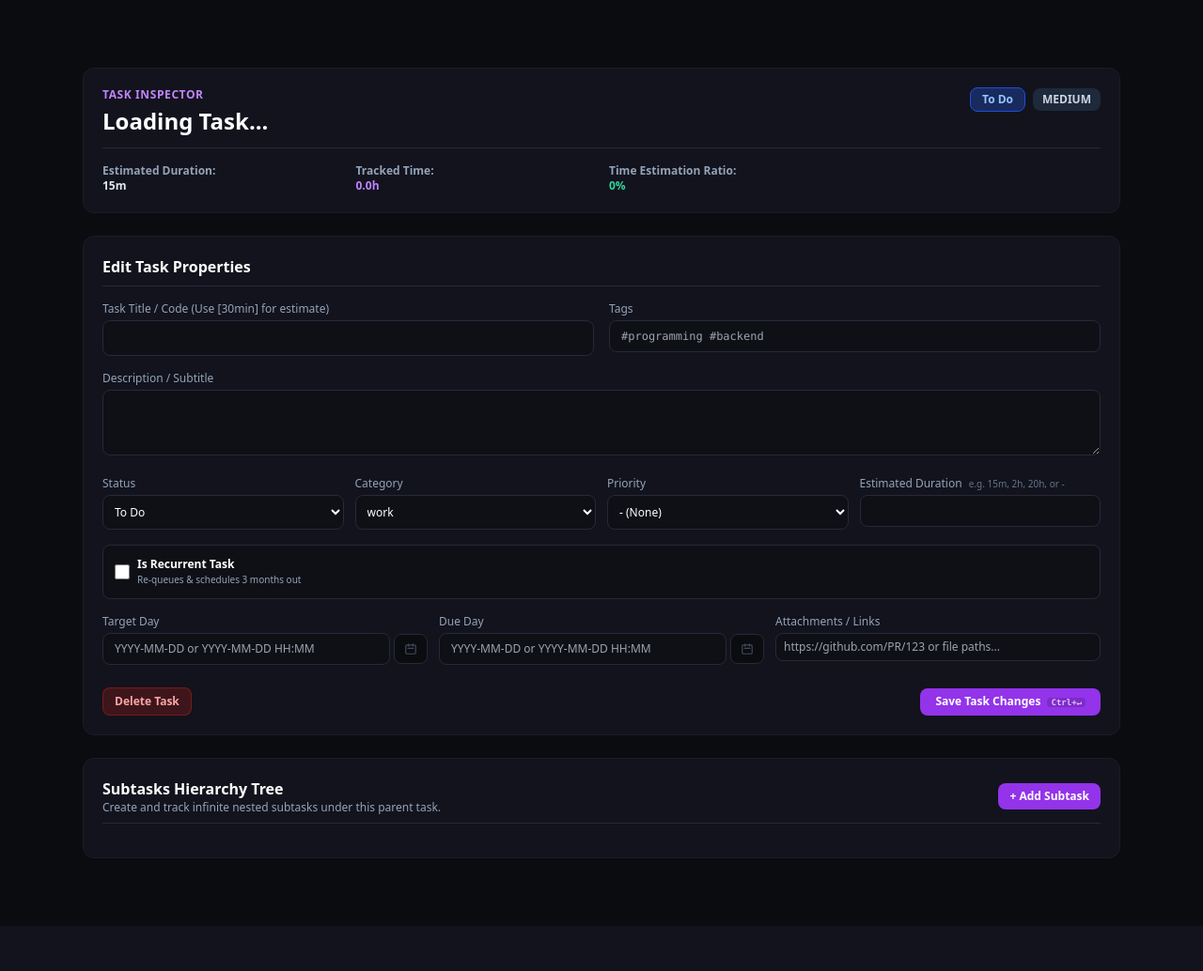
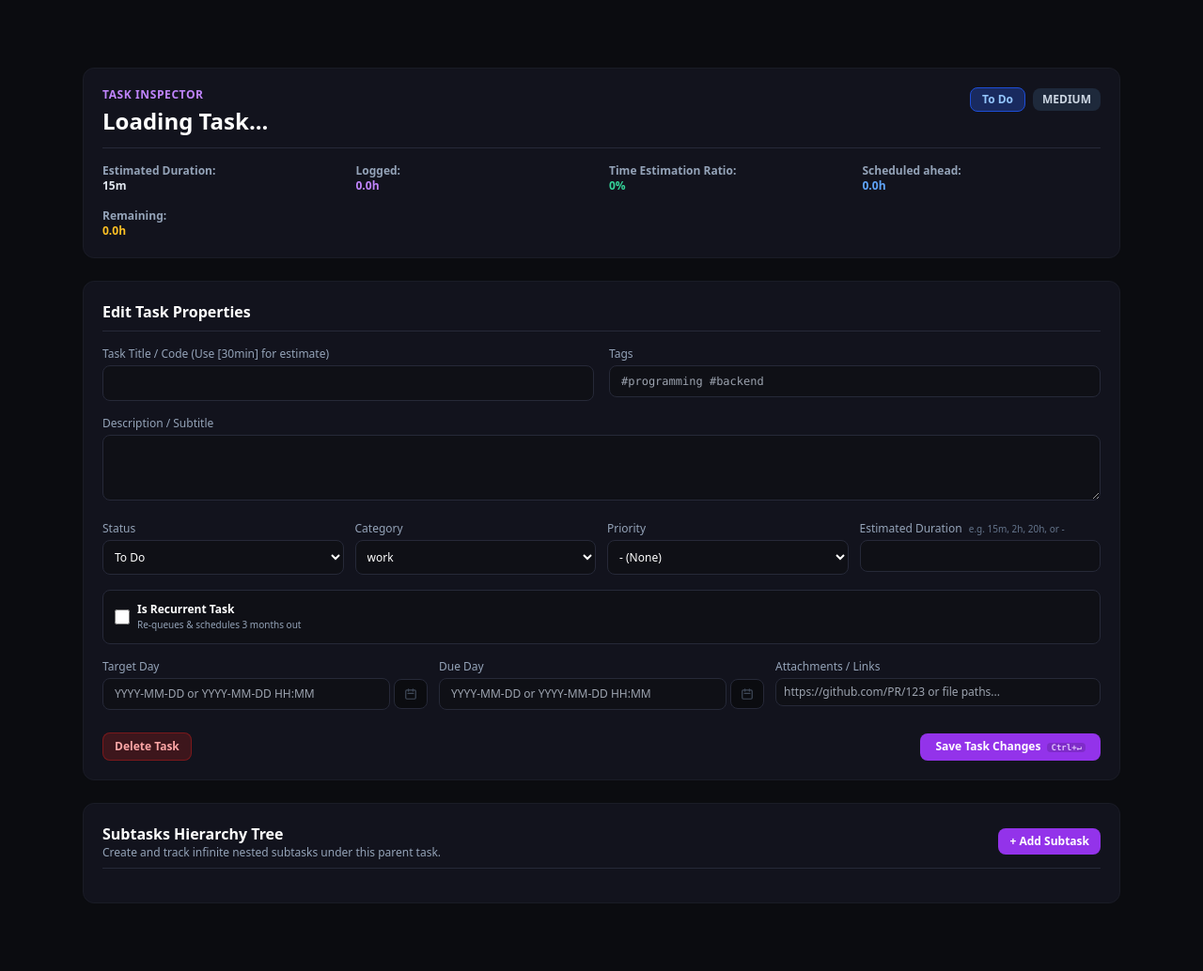
Before and after one commit to sinsenti/TimeTrace, a FastAPI app: page /tasks-detail/1 in a window 1280 px wide. Shown: the part 48-1082 px from the top of the page at 94% size. Before the commit the page ends 1034 px from the top, so only its background shows below. Run offline with FastAPI, Linux system fonts and the light colour scheme; data that the repository does not hold is empty; parts of the project's set-up code (start-up, migrations or seed data) failed here and were passed over; some libraries are stand-ins or nearby versions.

Commit message:
feat: frontend for task/session completion policy prompt
Adds the keep-or-clear modal (completion_policy.js + the modal partial)
wired into every status-changing PUT (subtasks.js, task_modal.js,
kanban.js), replacing the old silent discardFutureSessionsForTask
delete path entirely. Also adds the Logged/Scheduled ahead/Remaining
stat tiles on the task detail page and relabels task_inspector.js's
Tracked Hours to Logged.

Backend (schemas, service methods, router endpoint) that this frontend
calls is not yet implemented -- next commit.

```diff
--- /dev/null
+++ b/src/timetrace/interfaces/api/static/js/completion_policy.js
@@ -0,0 +1,108 @@
+/**
+ * Completion Policy Prompt Engine
+ *
+ * When a task transitions into "completed", or out of a "scheduled trigger"
+ * status without becoming completed, the backend (TaskService.update_task)
+ * returns a `completion_policy` block describing any future scheduled
+ * sessions still sitting on the calendar for that task. This module renders
+ * that prompt and lets the user clear those sessions (optionally including
+ * subtasks) or just keep them.
+ */
+
+let completionPolicyState = null;
+
+function formatCompletionPolicySessionTime(startIso, endIso) {
+    const start = parseApiDateTime(startIso);
+    const end = endIso ? parseApiDateTime(endIso) : null;
+    if (!start || isNaN(start.getTime())) return startIso || '';
+
+    const monthNames = ['Jan', 'Feb', 'Mar', 'Apr', 'May', 'Jun', 'Jul', 'Aug', 'Sep', 'Oct', 'Nov', 'Dec'];
+    const pad = (n) => String(n).padStart(2, '0');
+    const dateLabel = `${monthNames[start.getMonth()]} ${start.getDate()}`;
+    const startLabel = `${pad(start.getHours())}:${pad(start.getMinutes())}`;
+
+    if (end && !isNaN(end.getTime())) {
+        const endLabel = `${pad(end.getHours())}:${pad(end.getMinutes())}`;
+        return `${dateLabel}, ${startLabel} - ${endLabel}`;
+    }
+    return `${dateLabel}, ${startLabel}`;
+}
+
+function handleCompletionPolicy(putResponse) {
+    if (!putResponse || !putResponse.completion_policy) return;
+
+    const policy = putResponse.completion_policy;
+    completionPolicyState = policy;
+
+    const titleEl = document.getElementById('completion_policy_modal_title');
+    if (titleEl) {
+        titleEl.innerText = policy.reason === 'left_scheduled' ? 'Removed from calendar' : 'Task completed';
+    }
+
+    const listEl = document.getElementById('completion_policy_session_list');
+    if (listEl) {
+        listEl.innerHTML = (policy.scheduled_sessions || []).map(s => `
+            <label class="flex items-center space-x-2 text-xs bg-[#0f1016] border border-[var(--border-muted)] rounded-lg px-2.5 py-2 cursor-pointer">
+                <input type="checkbox" class="completion_policy_session_checkbox w-4 h-4 accent-purple-600 cursor-pointer rounded" data-session-id="${s.id}" checked>
+                <span class="flex-1 text-slate-200">${formatCompletionPolicySessionTime(s.start_time, s.end_time)}</span>
+            </label>
+        `).join('');
+    }
+
+    const subtaskRow = document.getElementById('completion_policy_subtask_row');
+    const subtaskCheckbox = document.getElementById('completion_policy_include_subtasks');
+    const subtaskLabel = document.getElementById('completion_policy_subtask_label');
+    if (subtaskRow) {
+        if (policy.subtask_scheduled_count > 0) {
+            subtaskRow.classList.remove('hidden');
+            if (subtaskLabel) {
+                subtaskLabel.innerText = `Also clear ${policy.subtask_scheduled_count} scheduled sessions on subtasks`;
+            }
+            if (subtaskCheckbox) subtaskCheckbox.checked = false;
+        } else {
+            subtaskRow.classList.add('hidden');
+        }
+    }
+
+    const modal = document.getElementById('completion_policy_modal');
+    if (modal) modal.classList.remove('hidden');
+}
+
+function closeCompletionPolicyModal() {
+    const modal = document.getElementById('completion_policy_modal');
+    if (modal) modal.classList.add('hidden');
+    completionPolicyState = null;
+}
+
+async function clearCompletionPolicySessions() {
+    if (!completionPolicyState) {
+        closeCompletionPolicyModal();
+        return;
+    }
+
+    const taskId = completionPolicyState.task_id;
+    const checkboxes = Array.from(document.querySelectorAll('.completion_policy_session_checkbox'));
+    const checkedIds = checkboxes.filter(cb => cb.checked).map(cb => cb.getAttribute('data-session-id'));
+
+    const includeSubtasksCheckbox = document.getElementById('completion_policy_include_subtasks');
+    const includeSubtasks = includeSubtasksCheckbox ? includeSubtasksCheckbox.checked : false;
+
+    const sessionIds = checkedIds.length === checkboxes.length ? null : checkedIds;
+
+    try {
+        await api.post(`/api/tasks/${taskId}/clear-scheduled-sessions`, {
+            include_subtasks: includeSubtasks,
+            session_ids: sessionIds
+        });
+
+        if (typeof calendar !== 'undefined' && calendar && typeof calendar.refetchEvents === 'function') calendar.refetchEvents();
+        if (typeof fetchRangeTotals === 'function') fetchRangeTotals();
+        if (typeof loadKanbanBoard === 'function') loadKanbanBoard();
+        if (typeof loadTaskDetailTree === 'function') loadTaskDetailTree();
+    } catch (err) {
+        console.error("Failed to clear scheduled sessions:", err);
+        alert("Failed to clear scheduled sessions: " + (err.message || err));
+    } finally {
+        closeCompletionPolicyModal();
+    }
+}
--- a/src/timetrace/interfaces/api/static/js/subtasks.js
+++ b/src/timetrace/interfaces/api/static/js/subtasks.js
@@ -118,14 +118,20 @@ async function loadTaskDetailTree() {
         const isOngoing = (tree.status || '').toLowerCase() === 'ongoing';
         const estContainer = document.getElementById('detail_task_est_container');
         const progressContainer = document.getElementById('detail_task_progress_container');
+        const scheduledContainer = document.getElementById('detail_task_scheduled_container');
+        const remainingContainer = document.getElementById('detail_task_remaining_container');
         const estBadge = document.getElementById('detail_task_est');
 
         if (isOngoing) {
             if (estContainer) estContainer.classList.add('hidden');
             if (progressContainer) progressContainer.classList.add('hidden');
+            if (scheduledContainer) scheduledContainer.classList.add('hidden');
+            if (remainingContainer) remainingContainer.classList.add('hidden');
         } else {
             if (estContainer) estContainer.classList.remove('hidden');
             if (progressContainer) progressContainer.classList.remove('hidden');
+            if (scheduledContainer) scheduledContainer.classList.remove('hidden');
+            if (remainingContainer) remainingContainer.classList.remove('hidden');
             if (estBadge) estBadge.innerText = formatMinutesToDuration(tree.estimated_minutes);
         }
 
@@ -170,10 +176,39 @@ async function loadTaskDetailTree() {
 
         const stats = await api.get(`/api/tasks/${taskId}/stats`);
         const trackedEl = document.getElementById('detail_task_tracked');
-        if (trackedEl) trackedEl.innerText = `${stats.total_hours}h`;
+        if (trackedEl) trackedEl.innerText = `${stats.logged_hours}h`;
 
         const progressEl = document.getElementById('detail_task_progress');
         if (progressEl && !isOngoing) progressEl.innerText = stats.progress_pct !== null ? `${stats.progress_pct}%` : 'N/A';
+
+        if (!isOngoing) {
+            const scheduledEl = document.getElementById('detail_task_scheduled');
+            if (scheduledEl) scheduledEl.innerText = `${stats.scheduled_hours}h`;
+
+            const remainingEl = document.getElementById('detail_task_remaining');
+            if (remainingEl) {
+                if (stats.is_unbounded || stats.remaining_hours === null || stats.remaining_hours === undefined) {
+                    remainingEl.innerText = '--';
+                } else if (stats.remaining_hours < 0) {
+                    remainingEl.innerText = `over by ${Math.abs(stats.remaining_hours)}h`;
+                } else {
+                    remainingEl.innerText = `${stats.remaining_hours}h`;
+                }
+            }
+
+            const unscheduledEl = document.getElementById('detail_task_unscheduled');
+            if (unscheduledEl) {
+                if (stats.scheduled_hours > 0 && stats.unscheduled_hours !== null && stats.unscheduled_hours !== undefined) {
+                    const label = stats.unscheduled_hours < 0
+                        ? `${Math.abs(stats.unscheduled_hours)}h over once scheduled sessions are counted`
+                        : `${stats.unscheduled_hours}h still unscheduled`;
+                    unscheduledEl.innerText = label;
+                    unscheduledEl.classList.remove('hidden');
+                } else {
+                    unscheduledEl.classList.add('hidden');
+                }
+            }
+        }
 
         const counts = calculateTreeCompletionStats(tree.subtasks || []);
         const completionContainer = document.getElementById('detail_subtask_completion_container');
@@ -209,7 +244,6 @@ async function saveInspectorTaskProperties(event) {
     const taskId = document.getElementById('inspector_task_id').value;
     if (!taskId) return;
 
-    const oldStatus = currentTreeData ? currentTreeData.status : null;
     const assignedInputVal = document.getElementById('inspector_edit_assigned_date') ? document.getElementById('inspector_edit_assigned_date').value.trim() : '';
     const dueInputVal = document.getElementById('inspector_edit_due_date') ? document.getElementById('inspector_edit_due_date').value.trim() : '';
     const estInputVal = document.getElementById('inspector_edit_est') ? document.getElementById('inspector_edit_est').value : '15m';
@@ -240,11 +274,14 @@ async function saveInspectorTaskProperties(event) {
     };
 
     try {
-        await api.put(`/api/tasks/${taskId}`, payload);
-        if ((oldStatus || '').toLowerCase() === 'scheduled' && payload.status.toLowerCase() !== 'scheduled') {
-            await discardFutureSessionsForTask(taskId);
+        const updatedTask = await api.put(`/api/tasks/${taskId}`, payload);
+        if (typeof handleCompletionPolicy === 'function') await handleCompletionPolicy(updatedTask);
+        // Only leave the page automatically when there's no completion-policy
+        // prompt to show -- navigating away immediately would yank the modal
+        // out from under the user before they can act on it.
+        if (!updatedTask || !updatedTask.completion_policy) {
+            navigateBack();
         }
-        navigateBack();
     } catch (err) {
         console.error("Failed to save inspector task properties:", err);
         alert("Failed to save changes: " + (err.message || err));
--- a/src/timetrace/interfaces/api/static/js/task_inspector.js
+++ b/src/timetrace/interfaces/api/static/js/task_inspector.js
@@ -152,8 +152,8 @@ async function loadTaskInspectorStats(taskId) {
             const ratioStr = data.progress_pct !== null ? `${data.progress_pct}%` : 'N/A';
             kpiContainer.innerHTML = `
                 <div>
-                    <span class="text-[10px] text-slate-400 uppercase font-semibold block">Tracked Hours</span>
-                    <span class="text-lg font-black text-purple-400">${data.total_hours}h</span>
+                    <span class="text-[10px] text-slate-400 uppercase font-semibold block">Logged</span>
+                    <span class="text-lg font-black text-purple-400">${data.logged_hours}h</span>
                 </div>
                 <div>
                     <span class="text-[10px] text-slate-400 uppercase font-semibold block">Estimated</span>
--- a/src/timetrace/interfaces/api/static/js/utils.js
+++ b/src/timetrace/interfaces/api/static/js/utils.js
@@ -247,6 +247,7 @@ window.addEventListener('keydown', function(e) {
         let closedAny = false;
 
         const modalOrder = [
+            { id: 'completion_policy_modal', closeFn: typeof closeCompletionPolicyModal === 'function' ? closeCompletionPolicyModal : null },
             { id: 'recurring_delete_modal', closeFn: typeof closeRecurringDeleteModal === 'function' ? closeRecurringDeleteModal : null },
             { id: 'add_status_modal', closeFn: typeof closeAddStatusModal === 'function' ? closeAddStatusModal : null },
             { id: 'subtask_modal', closeFn: typeof closeSubtaskModal === 'function' ? closeSubtaskModal : null },
@@ -329,26 +330,6 @@ async function confirmRecurringDelete(scope) {
         if (typeof loadCurrentRevisionView === 'function') loadCurrentRevisionView();
     } catch (err) {
         console.error("Failed to delete session:", err);
-    }
-}
-
-async function discardFutureSessionsForTask(taskId) {
-    if (!taskId) return;
-    try {
-        const sessions = await api.get('/sessions') || [];
-        const now = new Date();
-        const futureSessions = sessions.filter(s =>
-            String(s.task_id) === String(taskId) && new Date(s.start_time) > now
-        );
-        for (const s of futureSessions) {
-            await api.delete(`/sessions/${s.id}`);
-        }
-        if (futureSessions.length > 0) {
-            if (typeof calendar !== 'undefined' && calendar) calendar.refetchEvents();
-            if (typeof fetchRangeTotals === 'function') fetchRangeTotals();
-        }
-    } catch (err) {
-        console.error("Failed to discard future sessions for task:", err);
     }
 }
 
--- /dev/null
+++ b/src/timetrace/interfaces/api/templates/components/completion_policy_modal.html
@@ -0,0 +1,25 @@
+<!-- Completion Policy Prompt Modal -->
+<div id="completion_policy_modal" class="fixed inset-0 bg-black/80 backdrop-blur-sm flex items-center justify-center hidden z-[100]">
+    <div class="bg-[var(--bg-card)] border border-[var(--border-muted)] w-[420px] rounded-xl p-5 shadow-2xl space-y-4 text-white">
+        <div class="flex justify-between items-center border-b border-[var(--border-muted)] pb-2">
+            <h3 id="completion_policy_modal_title" class="font-bold text-base text-amber-400">Task completed</h3>
+            <button type="button" onclick="closeCompletionPolicyModal()" class="text-slate-400 hover:text-white font-bold text-lg">&times;</button>
+        </div>
+
+        <p class="text-xs text-slate-300 leading-relaxed">This task still has scheduled sessions on the calendar. Clear them?</p>
+
+        <div id="completion_policy_session_list" class="space-y-1.5 max-h-52 overflow-y-auto pr-1"></div>
+
+        <div id="completion_policy_subtask_row" class="hidden pt-1 border-t border-[var(--border-muted)]">
+            <label class="flex items-center space-x-2 text-xs text-slate-300 pt-2 cursor-pointer">
+                <input type="checkbox" id="completion_policy_include_subtasks" class="w-4 h-4 accent-purple-600 cursor-pointer rounded">
+                <span id="completion_policy_subtask_label"></span>
+            </label>
+        </div>
+
+        <div class="flex justify-end space-x-2 pt-2 border-t border-[var(--border-muted)]">
+            <button type="button" onclick="closeCompletionPolicyModal()" class="bg-[#222536] hover:bg-[#2d3046] text-slate-300 px-3 py-1.5 rounded-lg text-xs font-medium">Keep them</button>
+            <button type="button" onclick="clearCompletionPolicySessions()" class="bg-red-600 hover:bg-red-500 text-white font-semibold px-4 py-1.5 rounded-lg text-xs">Clear selected</button>
+        </div>
+    </div>
+</div>
--- a/src/timetrace/interfaces/api/templates/dashboard.html
+++ b/src/timetrace/interfaces/api/templates/dashboard.html
@@ -222,6 +222,7 @@
 
     {% include "components/settings_modal.html" %}
     {% include "components/confirm_modal.html" %}
+    {% include "components/completion_policy_modal.html" %}
     {% include "components/task_modal.html" %}
     {% include "components/session_modal.html" %}
     {% include "components/custom_filter_modal.html" %}
@@ -246,6 +247,7 @@
 
     <script src="/static/js/api_client.js"></script>
     <script src="/static/js/utils.js"></script>
+    <script src="/static/js/completion_policy.js"></script>
     <script src="/static/js/custom_filter.js"></script>
     <script src="/static/js/tags_engine.js"></script>
     <script src="/static/js/task_attach.js"></script>
--- a/src/timetrace/interfaces/api/templates/task_detail.html
+++ b/src/timetrace/interfaces/api/templates/task_detail.html
@@ -64,12 +64,21 @@
                     <span id="detail_task_est" class="font-bold text-slate-200">15m</span>
                 </div>
                 <div>
-                    <span class="text-slate-400 block font-semibold">Tracked Time:</span>
+                    <span class="text-slate-400 block font-semibold">Logged:</span>
                     <span id="detail_task_tracked" class="font-bold text-purple-400">0.0h</span>
                 </div>
                 <div id="detail_task_progress_container">
                     <span class="text-slate-400 block font-semibold">Time Estimation Ratio:</span>
                     <span id="detail_task_progress" class="font-bold text-emerald-400">0%</span>
+                </div>
+                <div id="detail_task_scheduled_container">
+                    <span class="text-slate-400 block font-semibold">Scheduled ahead:</span>
+                    <span id="detail_task_scheduled" class="font-bold text-blue-400">0.0h</span>
+                </div>
+                <div id="detail_task_remaining_container">
+                    <span class="text-slate-400 block font-semibold">Remaining:</span>
+                    <span id="detail_task_remaining" class="font-bold text-amber-400">0.0h</span>
+                    <span id="detail_task_unscheduled" class="hidden text-[10px] text-slate-500 font-normal block mt-0.5"></span>
                 </div>
                 <div id="detail_subtask_completion_container" class="hidden">
                     <span class="text-slate-400 block font-semibold">Subtasks Completion:</span>
@@ -257,9 +266,11 @@
 
     {% include "components/settings_modal.html" %}
     {% include "components/confirm_modal.html" %}
+    {% include "components/completion_policy_modal.html" %}
 
     <script src="/static/js/api_client.js"></script>
     <script src="/static/js/utils.js"></script>
+    <script src="/static/js/completion_policy.js"></script>
     <script src="/static/js/timer_control.js"></script>
     <script src="/static/js/settings.js"></script>
     <script src="/static/js/subtasks.js"></script>
--- a/src/timetrace/interfaces/api/templates/tasks.html
+++ b/src/timetrace/interfaces/api/templates/tasks.html
@@ -64,6 +64,7 @@
 
     {% include "components/settings_modal.html" %}
     {% include "components/confirm_modal.html" %}
+    {% include "components/completion_policy_modal.html" %}
     {% include "components/task_modal.html" %}
     {% include "components/custom_filter_modal.html" %}
 
@@ -119,6 +120,7 @@
     <!-- JavaScript Modules -->
     <script src="/static/js/api_client.js"></script>
     <script src="/static/js/utils.js"></script>
+    <script src="/static/js/completion_policy.js"></script>
     <script src="/static/js/custom_filter.js"></script>
     <script src="/static/js/tags_engine.js"></script>
     <script src="/static/js/task_attach.js"></script>
--- a/src/timetrace/services/session_service.py
+++ b/src/timetrace/services/session_service.py
@@ -4,7 +4,8 @@ from typing import Any
 from sqlmodel import Session, select
 
 from timetrace.core.exceptions import EntityNotFoundError, ValidationError
-from timetrace.db.models import Session as SessionModel, Task
+from timetrace.db.models import Session as SessionModel
+from timetrace.db.models import Task
 from timetrace.interfaces.api.schemas import ReflectionCreate, RetroSessionCreate, SessionCreate, SessionUpdate
 from timetrace.interfaces.api.utils import ensure_utc
 
```
Also changed, not shown: src/timetrace/interfaces/api/static/js/kanban.js (+2 -5 lines), src/timetrace/interfaces/api/static/js/task_modal.js (+1 -11 lines).
